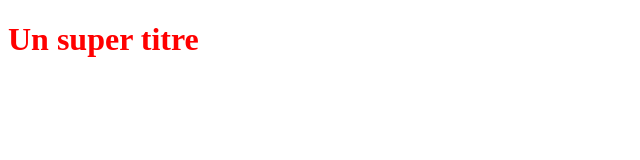
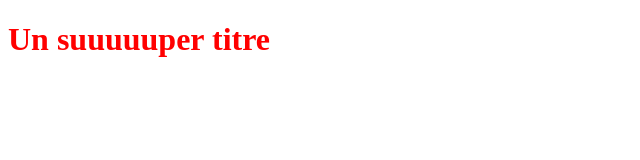
Before and after one commit to MidoELM/OpenclassroomsProject, a plain HTML site: page index.html in a window 1280 px wide. Shown: the whole page, without its empty margins (0-640 px from the left). Drawn offline with Linux system fonts and the light colour scheme.

Commit message:
Modification du titre H1

```diff
--- a/index.html
+++ b/index.html
@@ -5,6 +5,6 @@
    <link rel="stylesheet" type="text/css" href="styles.css">
 </head>
 <body>
-   <h1>Un super titre</h1>
+   <h1>Un suuuuuper titre</h1>
 </body>
 </html>
```
